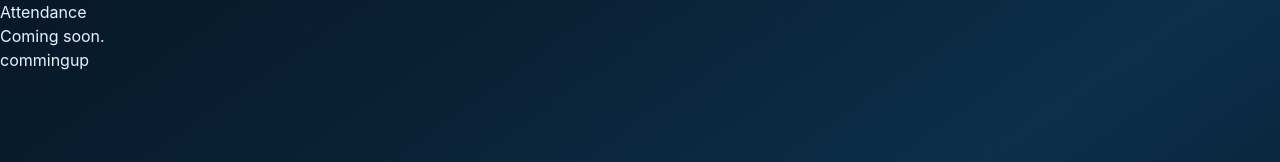
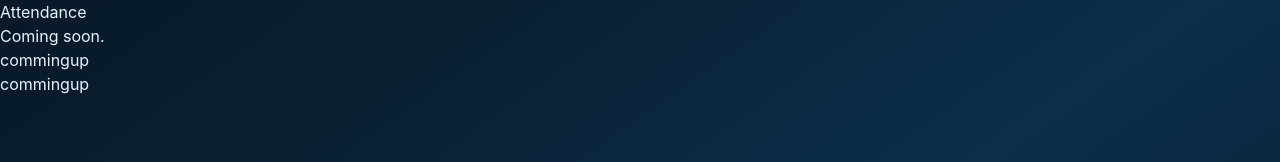
Before and after one commit to marketwe222-hash/chicadengineering, a Next.js app: page /attendance in a window 1280 px wide. Shown: the top 162 px of the page. Built offline with nearby package versions, Linux system fonts and the light colour scheme; no server answers.

Commit message:
latest update

```diff
--- a/app/(academy)/attendance/page.tsx
+++ b/app/(academy)/attendance/page.tsx
@@ -4,6 +4,7 @@ export default function AttendancePage() {
       <h1>Attendance</h1>
       <p>Coming soon.</p>
       <p>commingup</p>
+      <p>commingup</p>
     </main>
   );
 }
```
